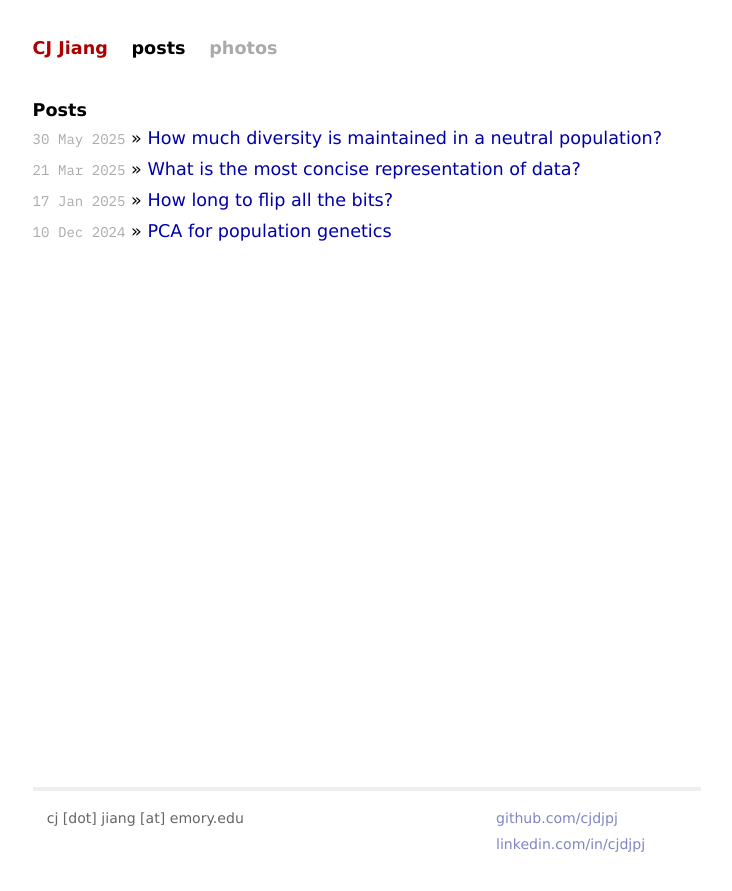
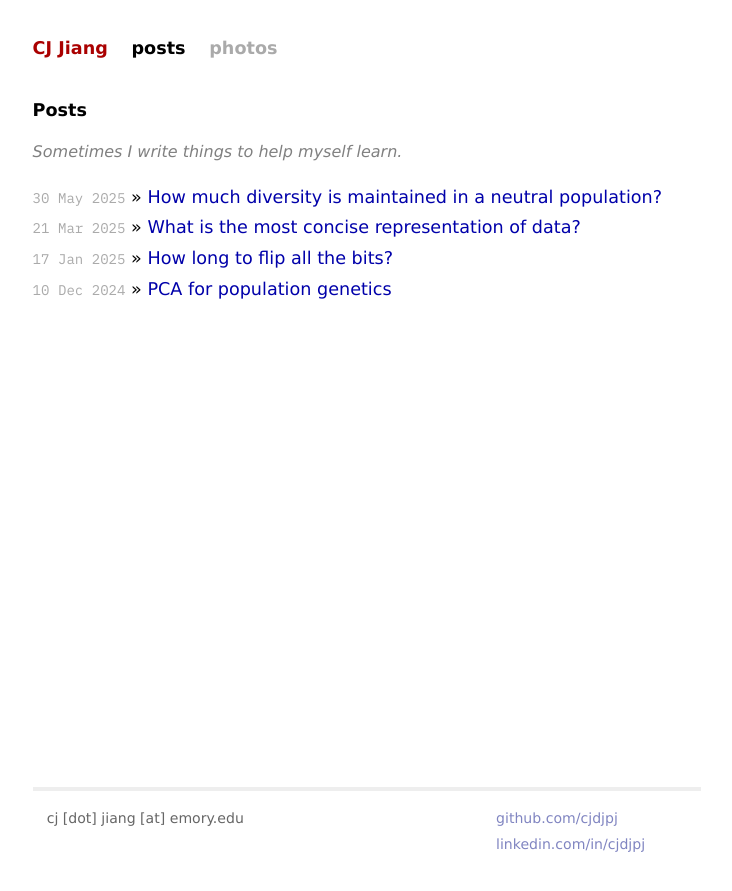
Before and after one commit to cjdjpj/cjdjpj.github.io, a Jekyll site: the page built from posts.md, in a window 1280 px wide. Shown: the top 891 px of the page, without its empty margins (273-1005 px from the left). Built offline with Jekyll 4.4.1, drawn with Linux system fonts in a browser that asks for light colours.

Commit message:
why u writing man

```diff
--- a/posts.md
+++ b/posts.md
@@ -6,6 +6,7 @@ permalink: /posts/
 
 <div id="home">
     <h1>Posts</h1>
+    <p style="color: gray; font-style: italic; font-size: 12pt;">Sometimes I write things to help myself learn.</p>
     <ul class="posts">
         {% for post in site.posts %}
         <li><span>{{ post.date | date_to_string }}</span> &raquo; <a href="{{ post.url }}">{{ post.title }}</a></li>
```
